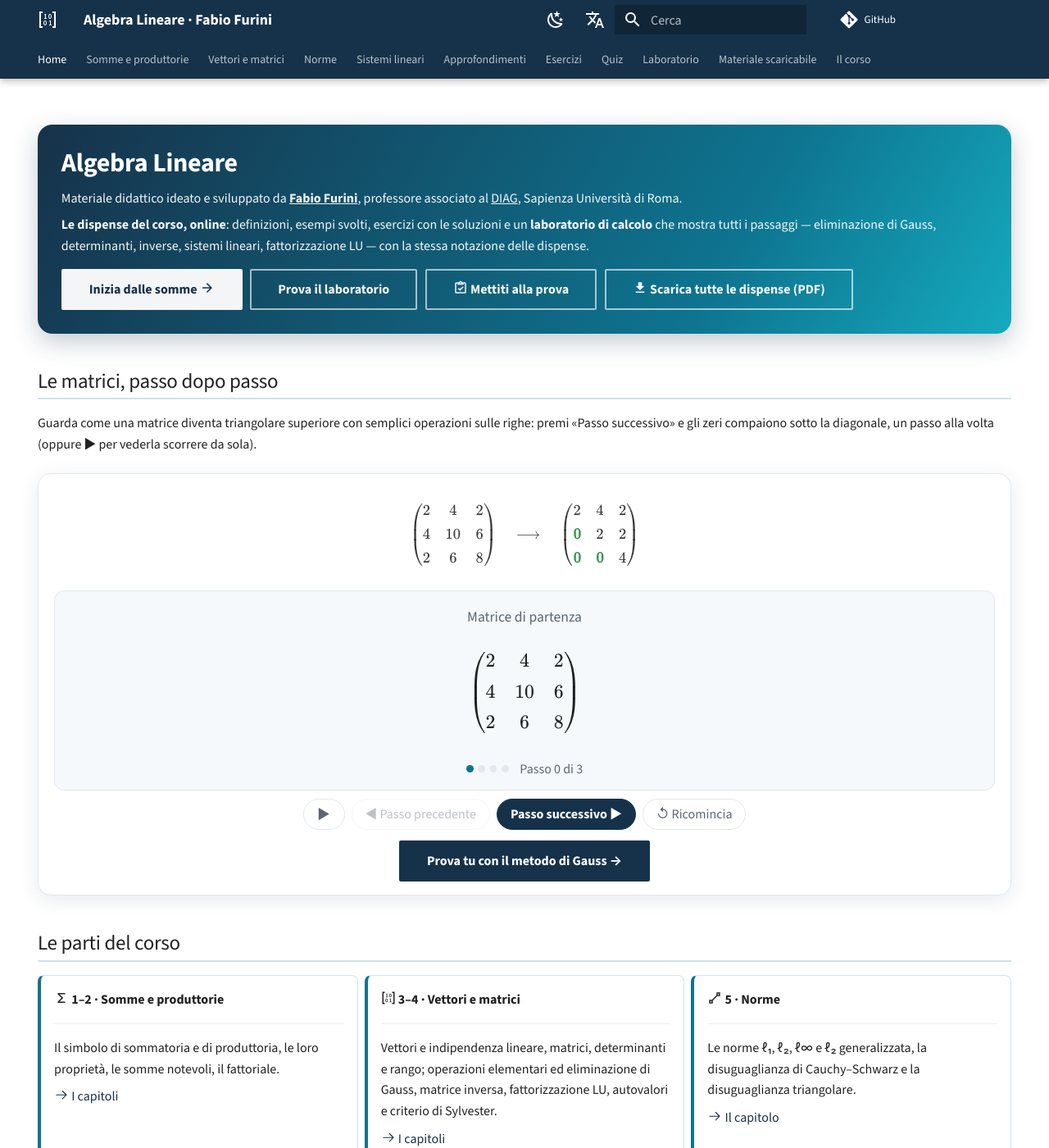
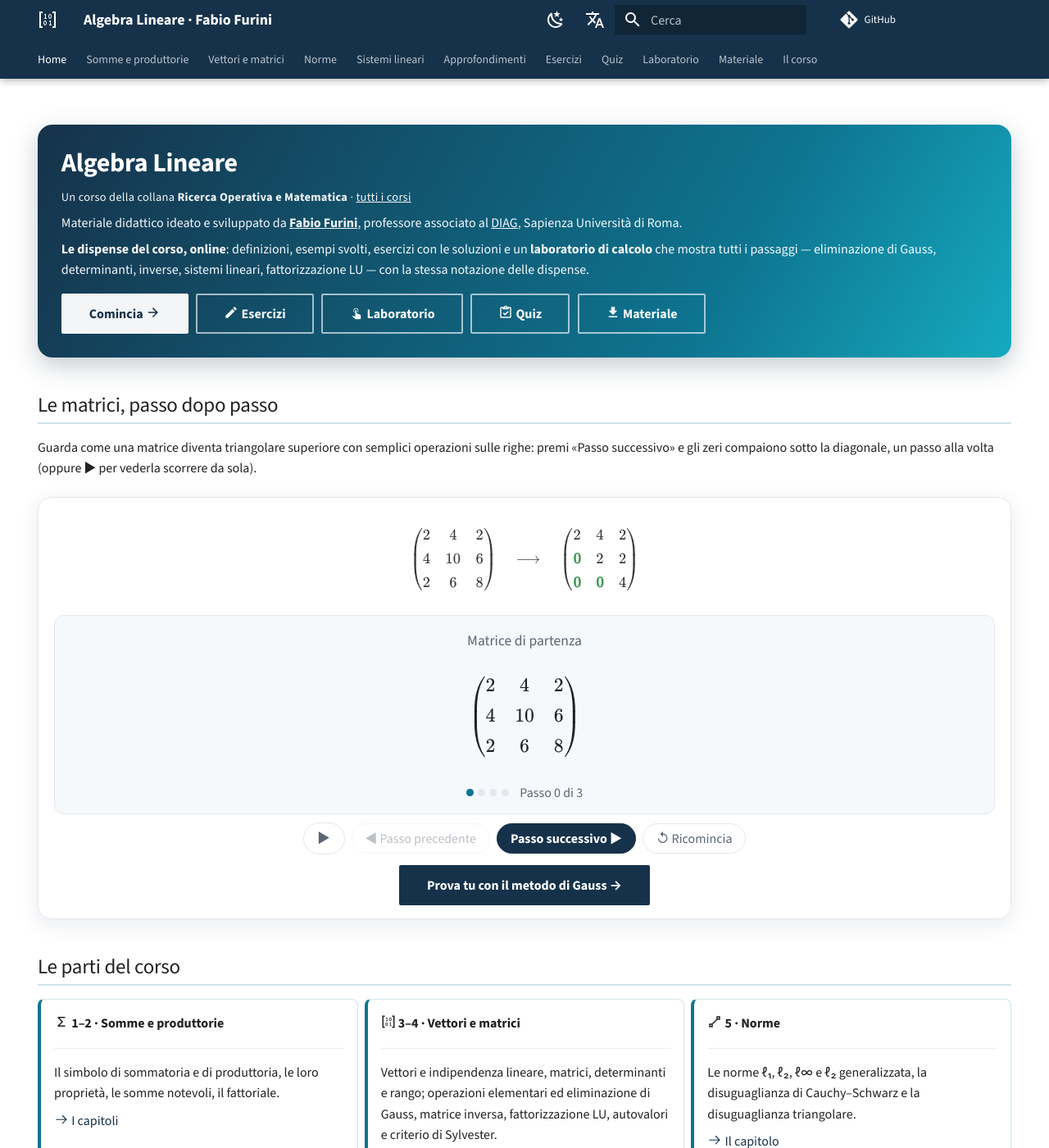
Before and after one commit to fabiofurini/algebra-lineare, an MkDocs documentation site: the page built from docs/index.md, in a window 1280 px wide and 1400 px high. Shown: the whole window at 82% size. Built offline with MkDocs 1.6.1 and Material for MkDocs 9.7.7, drawn with Linux system fonts in a browser that asks for light colours; comment, search, counter and statistics services are not loaded; some of the changed text lies outside the part shown.

Commit message:
Home page in the common style of the series (header, buttons, live app, the series); uniform top menu
Co-Authored-By: Claude Opus 5.5 <noreply@anthropic.com>

```diff
--- a/docs/index.md
+++ b/docs/index.md
@@ -9,6 +9,10 @@ hide:
 
 # Algebra Lineare
 
+<!-- collana-riga -->
+<p class="collana-riga" markdown>Un corso della collana <b>Ricerca Operativa e Matematica</b> · [tutti i corsi](#la-collana)</p>
+<!-- /collana-riga -->
+
 Materiale didattico ideato e sviluppato da **[Fabio Furini](https://fabiofurini.github.io/)**, professore
 associato al [DIAG](https://www.diag.uniroma1.it/), Sapienza Università di Roma.
 
@@ -17,10 +21,11 @@ soluzioni e un **laboratorio di calcolo** che mostra tutti i passaggi —
 eliminazione di Gauss, determinanti, inverse, sistemi lineari, fattorizzazione
 LU — con la stessa notazione delle dispense.
 
-[Inizia dalle somme :material-arrow-right:](somme/index.md){ .md-button .md-button--primary }
-[Prova il laboratorio](laboratorio/index.md){ .md-button }
-[:material-clipboard-check-outline: Mettiti alla prova](autovalutazione.md){ .md-button }
-[:material-download: Scarica tutte le dispense (PDF)](pdf/dispense-algebra-lineare.pdf){ .md-button }
+[Comincia :material-arrow-right:](somme/index.md){ .md-button .md-button--primary }
+[:material-pencil: Esercizi](esercizi/index.md){ .md-button }
+[:material-gesture-tap: Laboratorio](laboratorio/index.md){ .md-button }
+[:material-clipboard-check-outline: Quiz](autovalutazione.md){ .md-button }
+[:material-download: Materiale](materiale.md){ .md-button }
 
 </div>
 
@@ -78,37 +83,6 @@ un passo alla volta (oppure ▶ per vederla scorrere da sola).
 
 </div>
 
-## Come è fatto ogni capitolo
-
-Ogni capitolo è una delle dispense del corso, con gli stessi numeri e gli stessi
-colori del PDF: così sul sito e sulla carta si ritrova tutto nello stesso posto.
-
-<div class="grid" markdown>
-
-!!! definizione "Definizione"
-    Il significato preciso di un concetto nuovo.
-
-!!! teorema "Osservazione, Proposizione, Teorema"
-    Un risultato da ricordare, con le sue ipotesi. In queste dispense la
-    maggior parte dei risultati sono **Osservazioni**: hanno lo stesso box rosso
-    dei teoremi e spesso la loro dimostrazione.
-
-!!! esempio "Esempio"
-    Un calcolo svolto per intero, un passaggio alla volta.
-
-!!! chiave ""
-    **In verde** il punto chiave da portarsi via: regole, metodi, riepiloghi.
-
-</div>
-
-??? dimostrazione "Dimostrazione — si apre con un clic"
-    Le dimostrazioni sono tutte presenti, ma chiuse: prima si legge
-    l'enunciato, poi si apre la dimostrazione quando la si vuole studiare.
-
-!!! interattivo "Provalo nel laboratorio"
-    Nei capitoli con i calcoli, lo stesso esempio si rifà passo per passo nel
-    laboratorio: cambia la matrice e guarda come cambiano i passaggi.
-
 ## Da non perdere
 
 <div class="grid cards" markdown>
@@ -153,17 +127,55 @@ colori del PDF: così sul sito e sulla carta si ritrova tutto nello stesso posto
 
 ---
 
-Dello stesso autore:
+<!-- collana -->
+## La collana
 
-- **[Programmazione lineare](https://fabiofurini.github.io/programmazione-lineare/)** — poliedri, algoritmo del simplesso, dualità e simplesso duale, con il laboratorio interattivo;
-- **[Ottimizzazione convessa](https://fabiofurini.github.io/ottimizzazione-convessa/)** — insiemi e funzioni convesse, problemi di ottimizzazione convessa, con grafici interattivi;
-- **[Algoritmi](https://fabiofurini.github.io/algoritmi/)** — rappresentazione dei numeri, pseudocodice, ordinamento e ricerca, analisi e algoritmi ricorsivi;
-- **[Programmazione lineare intera](https://fabiofurini.github.io/programmazione-lineare-intera/)** — rilassamento continuo, disuguaglianze valide, piani di taglio, branch-and-bound e branch-and-cut;
-- **[Ottimizzazione combinatoria](https://fabiofurini.github.io/ottimizzazione-combinatoria/)** — zaino, bin packing, colorazione, TSP, scheduling e lot sizing, risolti in tutti i modi;
-- **[Ottimizzazione su reti](https://fabiofurini.github.io/ottimizzazione-su-reti/)** — grafi, alberi ricoprenti, cammini minimi, flussi su reti, simplesso su reti e gestione dei progetti;
-- **[Modellazione MIP](https://fabiofurini.github.io/modellazione-mip/)** — modelli di programmazione lineare a variabili intere, dalla formulazione alla soluzione con i solver;
-- **[Laboratorio di Ricerca Operativa](https://fabiofurini.github.io/laboratorio-ricerca-operativa/)** — modellazione e risoluzione di problemi di ottimizzazione con Python e i solver;
-- **[Analisi Matematica 1](https://fabiofurini.github.io/analisi-matematica-1/)** — numeri reali, funzioni, limiti, derivate e serie, con i grafici interattivi.
+Dieci corsi con la stessa impostazione: dispense online e in PDF, esercizi con le soluzioni, laboratorio interattivo e quiz di autovalutazione.
+
+<div class="grid cards" markdown>
+
+-   :material-function-variant: **[Analisi Matematica 1](https://fabiofurini.github.io/analisi-matematica-1/)**
+
+    numeri reali, funzioni, limiti, derivate e serie, con i grafici interattivi
+
+-   :material-matrix: **Algebra lineare** · *questo corso*
+
+    vettori, matrici, determinanti, sistemi lineari e autovalori, con il laboratorio di calcolo
+
+-   :material-code-braces: **[Algoritmi](https://fabiofurini.github.io/algoritmi/)**
+
+    rappresentazione dei numeri, pseudocodice, ordinamento e ricerca, analisi e algoritmi ricorsivi
+
+-   :material-vector-triangle: **[Programmazione lineare](https://fabiofurini.github.io/programmazione-lineare/)**
+
+    poliedri, algoritmo del simplesso, dualità e simplesso duale, con il laboratorio interattivo
+
+-   :material-dots-grid: **[Programmazione lineare intera](https://fabiofurini.github.io/programmazione-lineare-intera/)**
+
+    rilassamento continuo, disuguaglianze valide, piani di taglio, branch-and-bound e branch-and-cut
+
+-   :material-vector-curve: **[Ottimizzazione convessa](https://fabiofurini.github.io/ottimizzazione-convessa/)**
+
+    insiemi e funzioni convesse, problemi di ottimizzazione convessa, con grafici interattivi
+
+-   :material-graph-outline: **[Ottimizzazione su reti](https://fabiofurini.github.io/ottimizzazione-su-reti/)**
+
+    grafi, alberi ricoprenti, cammini minimi, flussi su reti, simplesso su reti e gestione dei progetti
+
+-   :material-hexagon-multiple-outline: **[Ottimizzazione combinatoria](https://fabiofurini.github.io/ottimizzazione-combinatoria/)**
+
+    zaino, bin packing, colorazione, TSP, scheduling e lot sizing, risolti in tutti i modi
+
+-   :material-vector-polygon: **[Modellazione MIP](https://fabiofurini.github.io/modellazione-mip/)**
+
+    modelli di programmazione lineare a variabili intere, dalla formulazione alla soluzione con i solver
+
+-   :material-chart-timeline-variant: **[Laboratorio di Ricerca Operativa](https://fabiofurini.github.io/laboratorio-ricerca-operativa/)**
+
+    modellazione e risoluzione di problemi di ottimizzazione con Python e i solver
+
+</div>
+<!-- /collana -->
 
 Materiale didattico di **[Fabio Furini](https://fabiofurini.github.io/)** —
 [DIAG](https://www.diag.uniroma1.it/), Sapienza Università di Roma.
--- /dev/null
+++ b/docs/stylesheets/collana.css
@@ -0,0 +1,17 @@
+/* La collana: stile comune delle prime pagine (COLLANA/collana.py lo copia in docs/stylesheets/collana.css) */
+.md-typeset .hero {
+  background: linear-gradient(120deg, #16324A, #0E7490 70%, #15AABF);
+  color: #fff;
+  border-radius: 18px;
+  padding: 1.6em 1.8em 1.4em;
+  margin: .4em 0 1.6em;
+  box-shadow: 0 10px 30px rgba(22, 50, 74, .25);
+}
+.md-typeset .hero h1 { color: #fff !important; margin: 0 0 .3em; font-size: 2em; }
+.md-typeset .hero p { margin: .4em 0; opacity: .95; }
+.md-typeset .hero a { color: #fff; text-decoration: underline; }
+.md-typeset .hero .md-button { color: #fff; border-color: #ffffffaa; margin: .6em .4em 0 0; text-decoration: none; }
+.md-typeset .hero .md-button--primary { background: #fff; color: #16324A; border-color: #fff; }
+.md-typeset .hero .admonition { color: var(--md-default-fg-color); }
+.md-typeset .hero .admonition a { color: var(--md-typeset-a-color); }
+.md-typeset .collana-riga { font-size: .9em; opacity: .85; letter-spacing: .02em; }
--- a/mkdocs.yml
+++ b/mkdocs.yml
@@ -91,6 +91,7 @@ extra:
       lang: en
 
 extra_css:
+  - stylesheets/collana.css
   - stylesheets/extra.css?v=6b95240421
   - stylesheets/laboratorio.css?v=f93445efa7
   - stylesheets/quiz.css?v=9e3792b41c
@@ -168,7 +169,7 @@ nav:
           - "A.2. Aritmetica modulare": esercizi/es-approfondimenti-02-aritmetica-modulare.md
   - Quiz: autovalutazione.md
   - Laboratorio: laboratorio/index.md
-  - Materiale scaricabile: materiale.md
+  - Materiale: materiale.md
   - Il corso:
       - organizzazione.md
       - Indice completo: indice.md
```
Also changed, not shown: docs/indice.md (+33 -0 lines).
